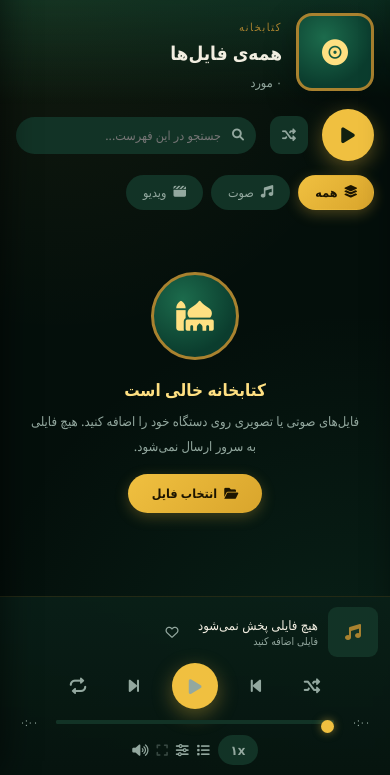
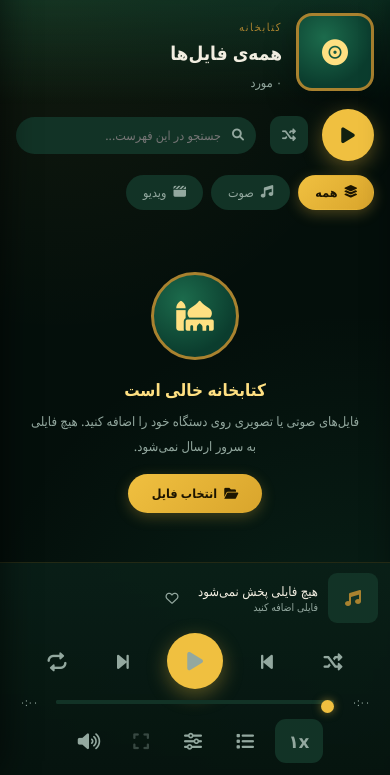
Before and after one commit to maghool51/diyar-news, a website: page player/index.html in a window 390 px wide. Shown: the part 69-844 px from the top of the page. Drawn offline with Linux system fonts and the light colour scheme; a small style sheet from the web is missing.

Commit message:
Add files via upload

```diff
--- a/player/index.html
+++ b/player/index.html
@@ -63,7 +63,6 @@
         display:flex;flex-direction:column;
         height:100vh;height:calc(var(--vh,1vh) * 100);height:100dvh;
         width:100%;max-width:100vw;overflow:hidden;
-        padding-bottom:env(safe-area-inset-bottom);
     }
 
     /* ===================== TOPBAR ===================== */
@@ -204,7 +203,7 @@
         display:flex;align-items:center;justify-content:center;box-shadow:0 6px 20px rgba(240,192,64,.35);transition:.2s;flex:0 0 auto;
     }
     .play-main:hover{transform:scale(1.06);}
-    .play-main.small{width:46px;height:46px;font-size:17px;}
+    .play-main.small{width:52px;height:52px;font-size:19px;}
     .view-search{position:relative;margin-right:auto;min-width:150px;max-width:240px;flex:1;}
     .view-search i{position:absolute;top:50%;right:12px;transform:translateY(-50%);color:var(--text-dim);font-size:12px;}
     .view-search input{
@@ -283,6 +282,7 @@
     .player-bar{
         height:var(--player-h);flex:0 0 auto;display:grid;grid-template-columns:1fr 2fr 1fr;
         align-items:center;gap:14px;padding:0 20px;
+        padding-bottom:env(safe-area-inset-bottom);
         background:linear-gradient(0deg, rgba(6,20,15,.97), rgba(10,32,24,.9));
         border-top:1px solid var(--line);z-index:40;
     }
@@ -304,8 +304,8 @@
     .pb-center{display:flex;flex-direction:column;align-items:center;gap:6px;width:100%;}
     .pb-controls{display:flex;align-items:center;gap:20px;}
     .pb-controls button{
-        font-size:16.5px;color:var(--text-dim);transition:.18s;
-        width:36px;height:36px;border-radius:50%;display:flex;align-items:center;justify-content:center;
+        font-size:18px;color:var(--text-dim);transition:.18s;
+        width:40px;height:40px;border-radius:50%;display:flex;align-items:center;justify-content:center;
     }
     .pb-controls button:hover{color:var(--gold-soft);background:var(--panel-3);transform:scale(1.08);}
     .pb-controls button:active{transform:scale(0.94);}
@@ -319,13 +319,19 @@
     input[type=range]::-moz-range-thumb{width:13px;height:13px;border-radius:50%;background:var(--gold);border:none;}
     #seekBar::-webkit-slider-runnable-track{background:linear-gradient(90deg, var(--gold) var(--fill,0%), var(--panel-3) 0);height:4px;border-radius:4px;}
 
-    .pb-right{display:flex;align-items:center;gap:8px;justify-self:end;}
+    .pb-right{display:flex;align-items:center;gap:6px;justify-self:end;}
     .pb-right #volumeBar{width:80px;}
-    .pb-right button{font-size:13px;color:var(--text-dim);}
-    .pb-right button:hover{color:var(--gold-soft);}
+    .pb-right button{
+        font-size:16px;color:var(--text-dim);
+        width:40px;height:40px;border-radius:11px;
+        display:flex;align-items:center;justify-content:center;
+        transition:.2s;flex:0 0 auto;
+    }
+    .pb-right button:hover{color:var(--gold-soft);background:var(--panel-3);}
     .speed-badge{
-        font-size:11px;font-weight:700;color:var(--text-dim);background:var(--panel-3);
-        padding:6px 9px;border-radius:20px;min-width:40px;text-align:center;transition:.2s;
+        font-size:12.5px;font-weight:700;color:var(--text-dim);background:var(--panel-3);
+        padding:0 12px;height:40px;border-radius:20px;min-width:44px;text-align:center;transition:.2s;
+        display:flex;align-items:center;justify-content:center;flex:0 0 auto;
     }
     .speed-badge:hover{color:var(--gold-soft);background:var(--panel-4);}
 
@@ -481,10 +487,15 @@
         .type-filter{padding:0 16px 12px;}
         .track-table{padding:0 12px;}
         .track-row .dur{display:none;}
-        .player-bar{grid-template-columns:1fr;grid-template-rows:auto auto;height:auto;padding:10px 12px 10px;gap:6px;}
+        .player-bar{grid-template-columns:1fr;grid-template-rows:auto auto;height:auto;padding:10px 12px calc(12px + env(safe-area-inset-bottom));gap:10px;}
         .pb-left .mini-info .t{max-width:130px;}
-        .pb-right{justify-self:center;}
+        .pb-controls{gap:22px;}
+        .pb-controls button{width:44px;height:44px;font-size:19px;}
+        .play-main.small{width:56px;height:56px;font-size:21px;}
+        .pb-right{justify-self:center;gap:8px;}
         .pb-right #volumeBar{display:none;}
+        .pb-right button{width:44px;height:44px;font-size:18px;}
+        .speed-badge{height:44px;font-size:13px;padding:0 13px;min-width:48px;}
         .pb-seek{max-width:100%;}
         .big-cover{width:min(88vw, 320px);height:min(88vw, 320px);}
         .art-wrap{width:min(80vw, 280px);height:min(80vw, 280px);}
```
